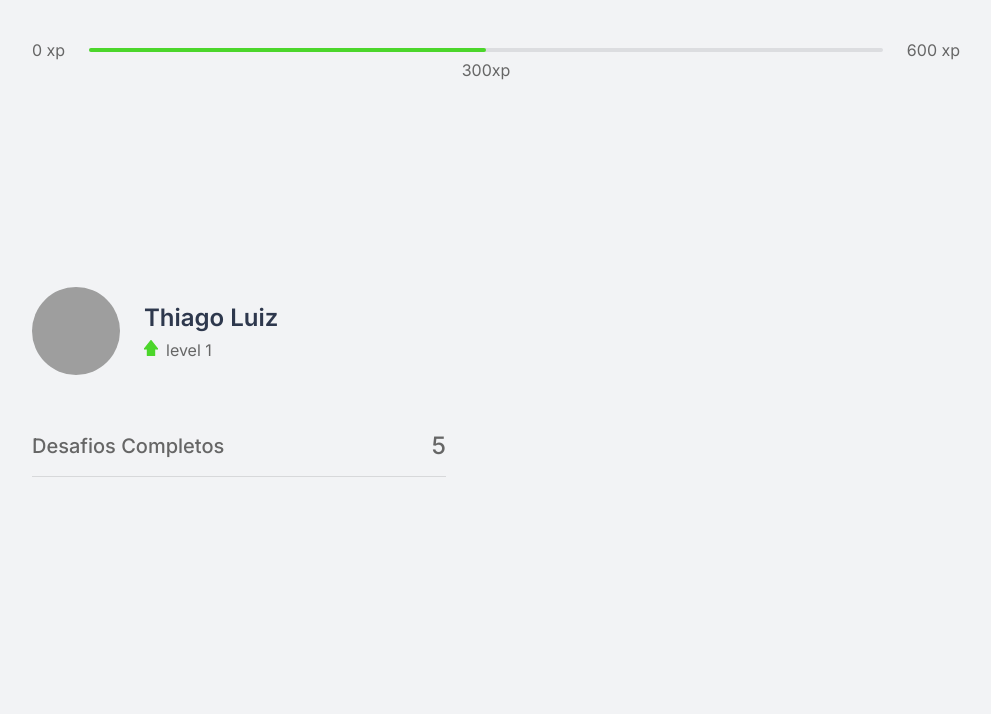
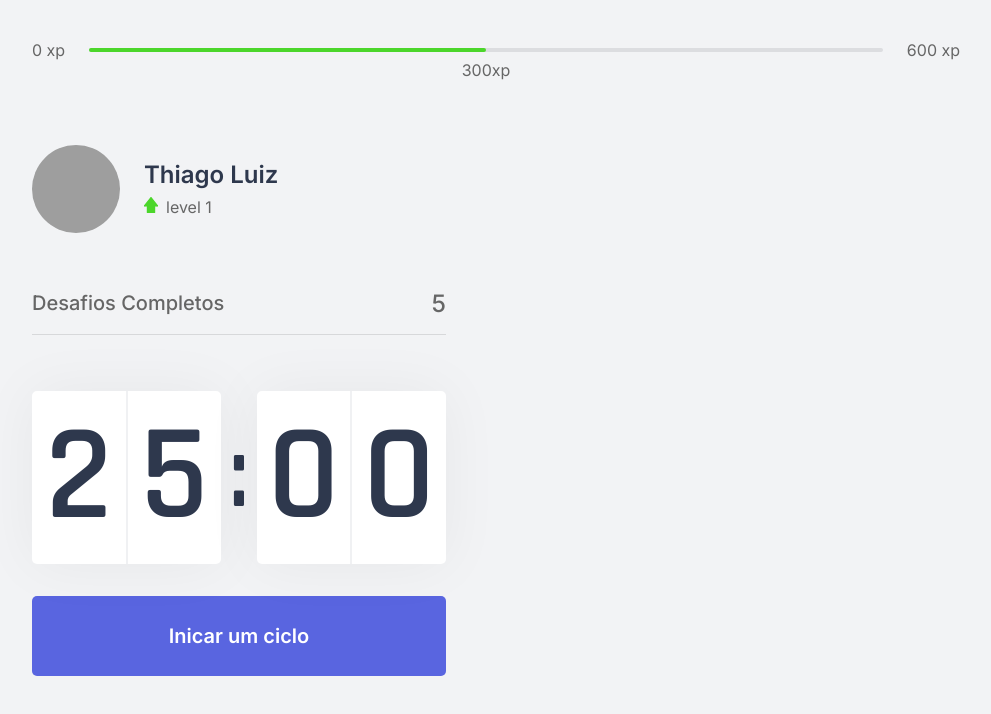
Before and after one commit to RpThiagoluiz/NLW-4---NextJs, a Next.js app: page / in a window 1280 px wide. Shown: the top 714 px of the page, without its empty margins (144-1135 px from the left). Built offline with nearby package versions, Linux system fonts and the light colour scheme; grey boxes are pictures that could not be loaded.

Commit message:
feat&styles: countdown

```diff
--- /dev/null
+++ b/src/components/Countdown.tsx
@@ -0,0 +1,22 @@
+//Styles
+import styles from "../styles/components/Countdown.module.css";
+
+const Countdown = () => (
+  <div>
+    <div className={styles.countdownContainer}>
+      <div>
+        <span>2</span>
+        <span>5</span>
+      </div>
+      <span>:</span>
+      <div>
+        <span>0</span>
+        <span>0</span>
+      </div>
+    </div>
+    <button type="button" className={styles.countdownButton}>
+      Inicar um ciclo
+    </button>
+  </div>
+);
+export default Countdown;
--- a/src/pages/_document.tsx
+++ b/src/pages/_document.tsx
@@ -5,6 +5,7 @@
     return (
       <Html>
         <Head>
+          <link rel="shortcut icon" href="favicon.png" type="image/x-icon" />
           <link rel="preconnect" href="https://fonts.gstatic.com" />
           <link
             href="https://fonts.googleapis.com/css2?family=Inter:wght@400;500;600&family=Rajdhani:wght@600&display=swap"
--- a/src/pages/index.tsx
+++ b/src/pages/index.tsx
@@ -1,17 +1,24 @@
 import CompletedChallenges from "../components/CompletedChallenges";
+import Countdown from "../components/Countdown";
 import ExperienceBar from "../components/ExperienceBar";
 import Profile from "../components/Profile";
+
+import Head from "next/head";
 
 //Styles
 import styles from "../styles/pages/Home.module.css";
 
 const Home = () => (
   <div className={styles.container}>
+    <Head>
+      <title> Inicio | MoveIt - Next JS</title>
+    </Head>
     <ExperienceBar />
     <section>
       <div>
         <Profile />
         <CompletedChallenges />
+        <Countdown />
       </div>
       <div></div>
     </section>
--- /dev/null
+++ b/src/styles/components/Countdown.module.css
@@ -0,0 +1,66 @@
+.countdownContainer {
+  display: flex;
+  align-items: center;
+
+  font-family: Rajdhani;
+  font-weight: 600;
+  color: var(--title);
+}
+
+.countdownContainer > div {
+  flex: 1;
+
+  display: flex;
+  align-items: center;
+  justify-content: space-evenly;
+
+  background: var(--white);
+  box-shadow: 0 0 60px rgba(0, 0, 0, 0.05);
+  border-radius: 5px;
+
+  font-size: 8.5rem;
+  text-align: center;
+}
+
+.countdownContainer > div span {
+  flex: 1;
+}
+
+.countdownContainer > div span:first-child {
+  border-right: 1px solid #f0f1f3;
+}
+.countdownContainer > div span:last-child {
+  border-left: 1px solid #f0f1f3;
+}
+
+.countdownContainer > span {
+  font-size: 6.25rem;
+
+  margin: 0 0.5rem;
+}
+
+.countdownButton {
+  width: 100%;
+  height: 5rem;
+
+  display: flex;
+  align-items: center;
+  justify-content: center;
+
+  margin-top: 2rem;
+
+  border: 0;
+  border-radius: 5px;
+
+  background: var(--blue);
+  color: var(--white);
+
+  font-size: 1.25rem;
+  font-weight: 600;
+
+  transition: background-color 0.2s;
+}
+
+.countdownButton:hover {
+  background-color: var(--blue-dark);
+}
--- a/src/styles/global.css
+++ b/src/styles/global.css
@@ -14,7 +14,7 @@
   --red: #e83f5b;
   --green: #4cd62b;
   --blue: #5965e0;
-  --dark-blue: #4953b8;
+  --blue-dark: #4953b8;
   --blue-twitter: #2aa9e0;
 }
 
```
Also changed, not shown: public/vercel.svg (deleted), 1 other file (tests, documents, lock files or other folders).
